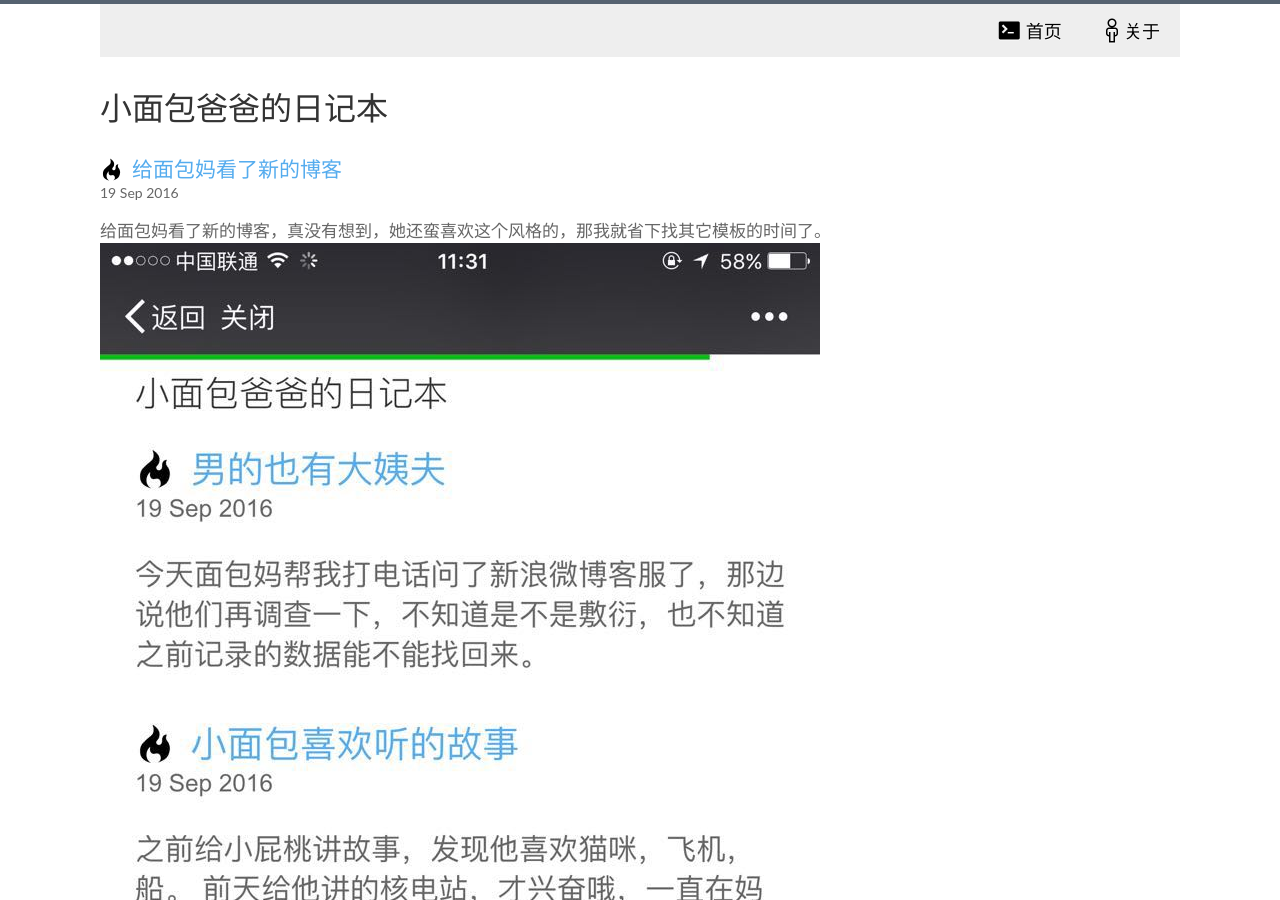
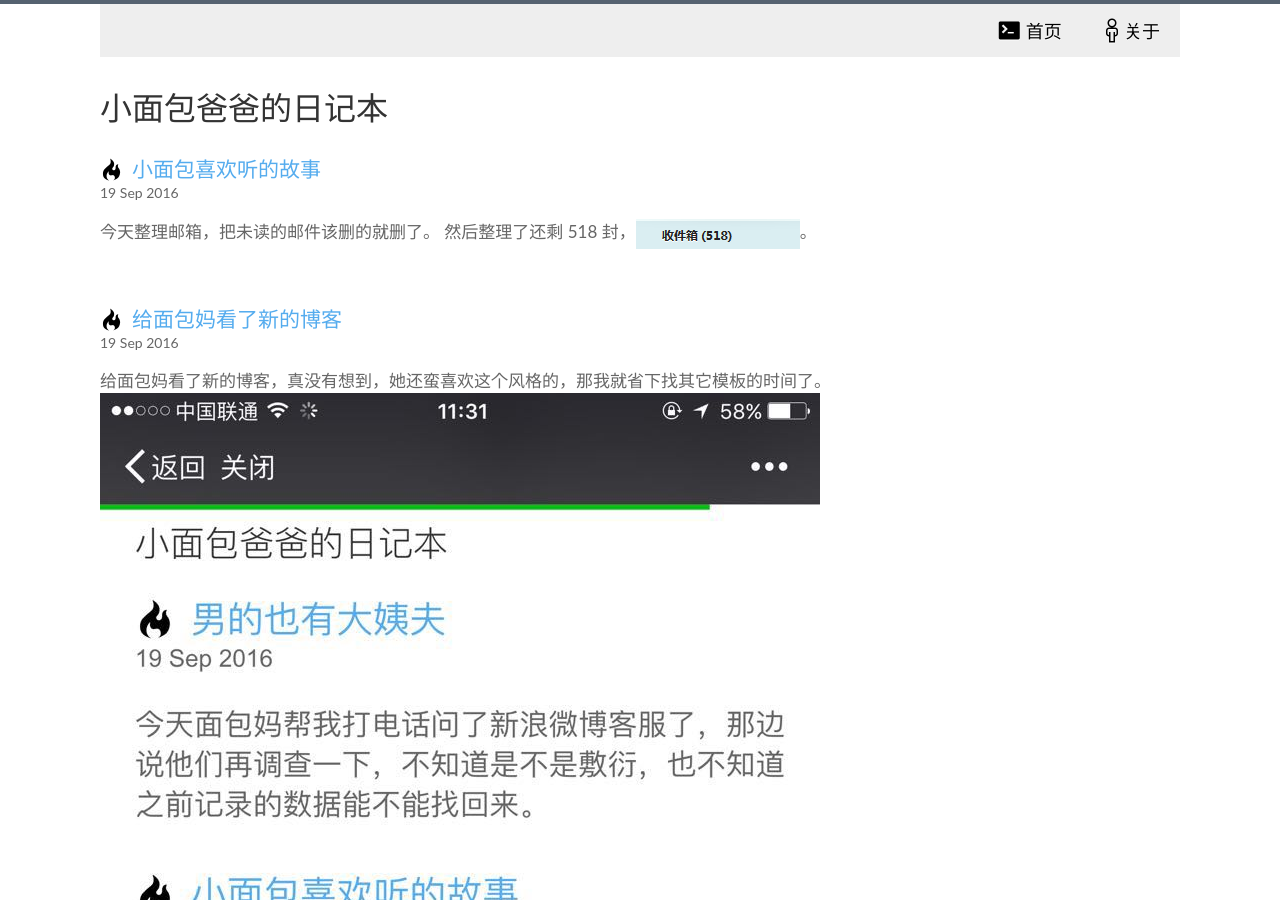
Before and after one commit to songday/xiaomianbaobabaderijiben, a Jekyll site: the page built from index.html, in a window 1280 px wide and 900 px high. Built offline with Jekyll 4.4.1, drawn with Linux system fonts in a browser that asks for light colours; the list of posts is cut into pages by our own code.

Commit message:
new blog

```diff
--- a/_config.yml
+++ b/_config.yml
@@ -32,3 +32,5 @@ bing_verify:
 
 # Links to include in top navigation
 # For external links add external: true
+
+# http://jekyllcn.com/docs/templates/
--- /dev/null
+++ b/_posts/2016/2016-09-19-518.md
@@ -0,0 +1,14 @@
+---
+layout: post
+title: "小面包喜欢听的故事"
+date: 2016-09-19 18:15
+comments: true
+categories:
+---
+
+今天整理邮箱，把未读的邮件该删的就删了。
+然后整理了还剩 518 封，<img src="{{ site.url }}Emoticons/2016/2016-09-19-518.png" alt="518" align="center" />。
+
+想到了结婚纪念日，突然这些年的很多往事都浮现在脑海里。
+
+总之心情很复杂啊~~
```
Also changed, not shown: _posts/2016/2016-09-19-给面包妈看了新的博客.md (+1 -1 lines), Emoticons/2016/2016-09-19-518.png (added), Emoticons/2016/2016-09-19-给面包妈看了新的博客.jpg (renamed from Emoticons/2016-09-19-给面包妈看了新的博客.jpg).
